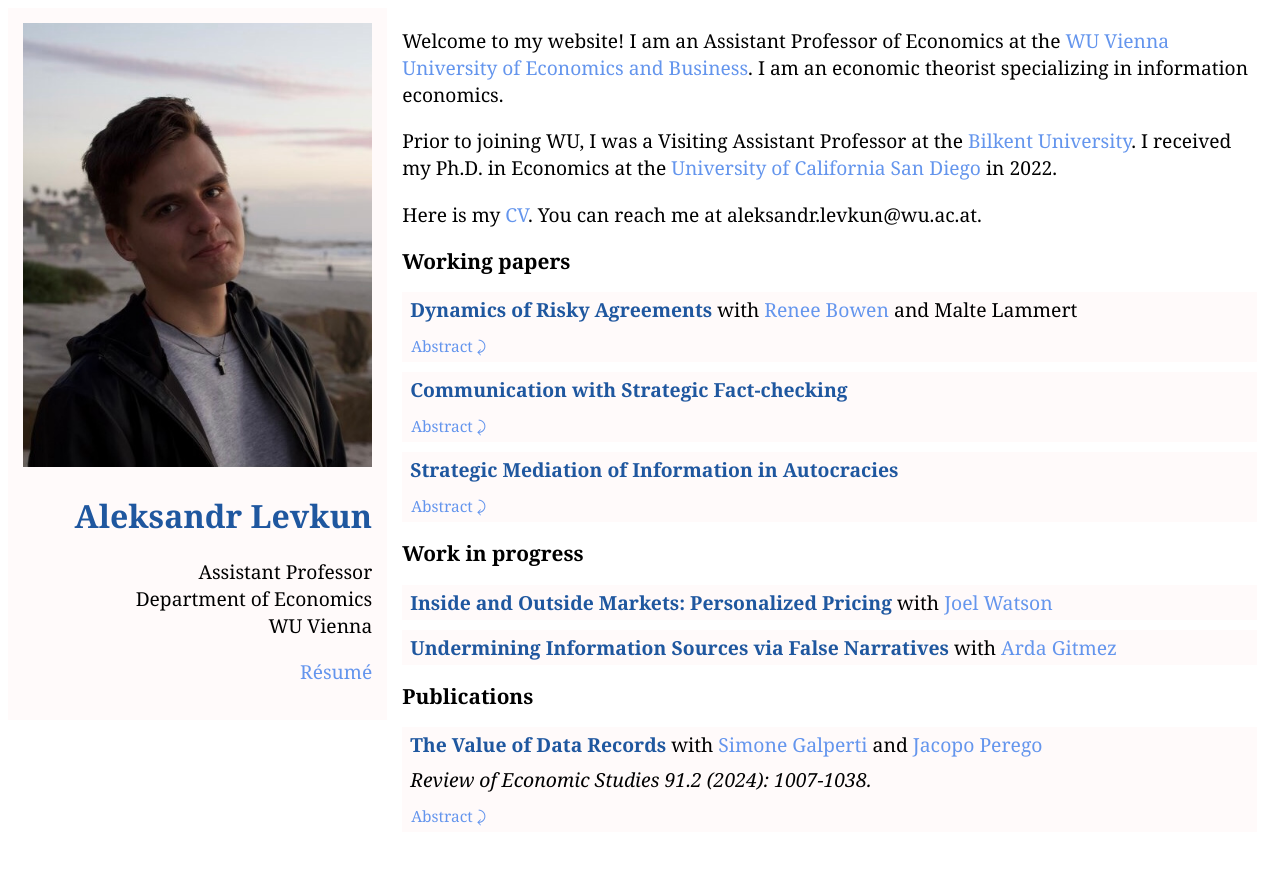
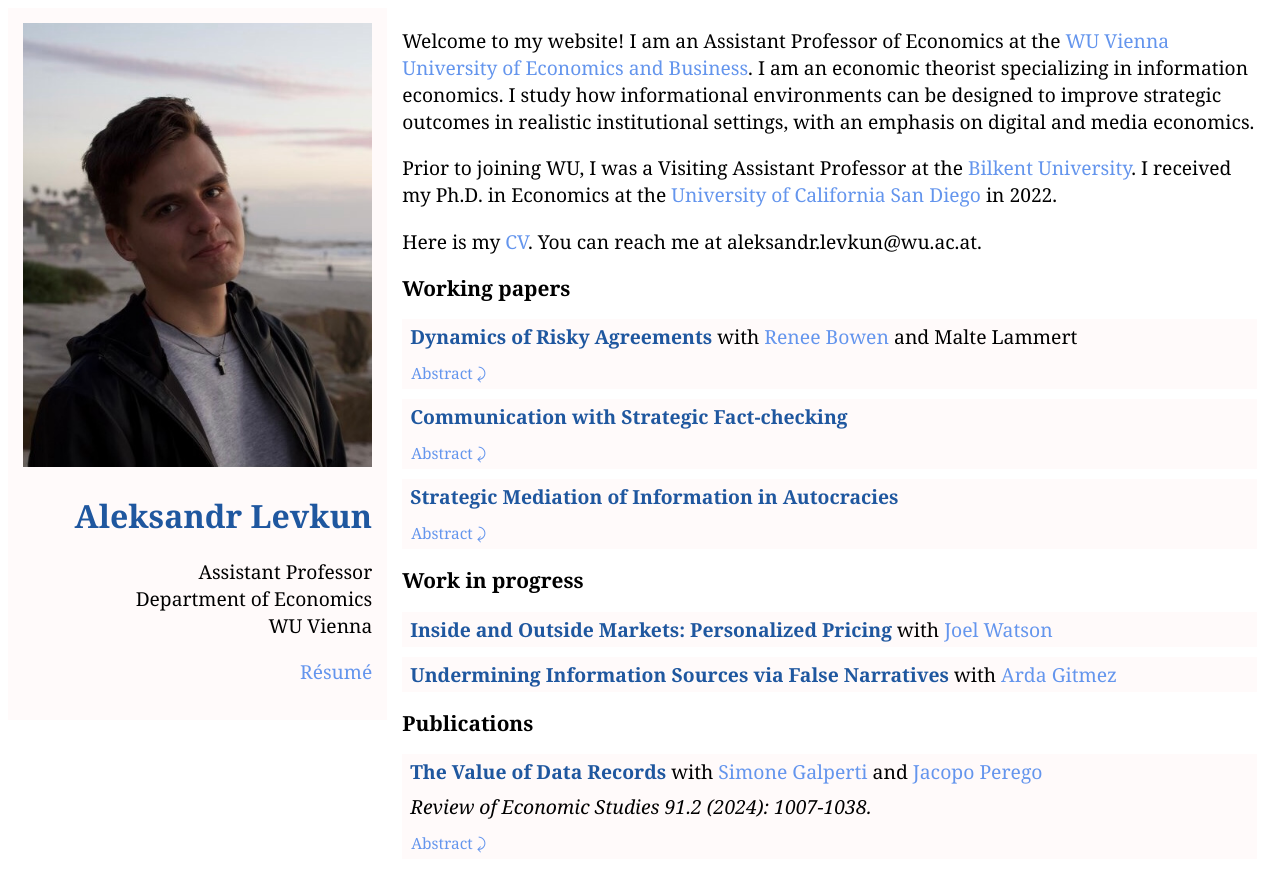
Before and after one commit to alevkun/alevkun.github.io, a Jekyll site: the page built from index.html, in a window 1280 px wide. Shown: the top 892 px of the page. Built offline with Jekyll 4.4.1, drawn with Linux system fonts in a browser that asks for light colours.

Commit message:
Update index.html

```diff
--- a/index.html
+++ b/index.html
@@ -21,7 +21,7 @@ title: Aleksandr Levkun
 	Welcome to my website!
 	I am an Assistant Professor of Economics at the
 	    <a href="https://www.wu.ac.at/en/">WU Vienna University of Economics and Business</a>.
-	I am an economic theorist specializing in information economics.
+	I am an economic theorist specializing in information economics. I study how informational environments can be designed to improve strategic outcomes in realistic institutional settings, with an emphasis on digital and media economics.
     </p>
     <p>
 	Prior to joining WU,
```
